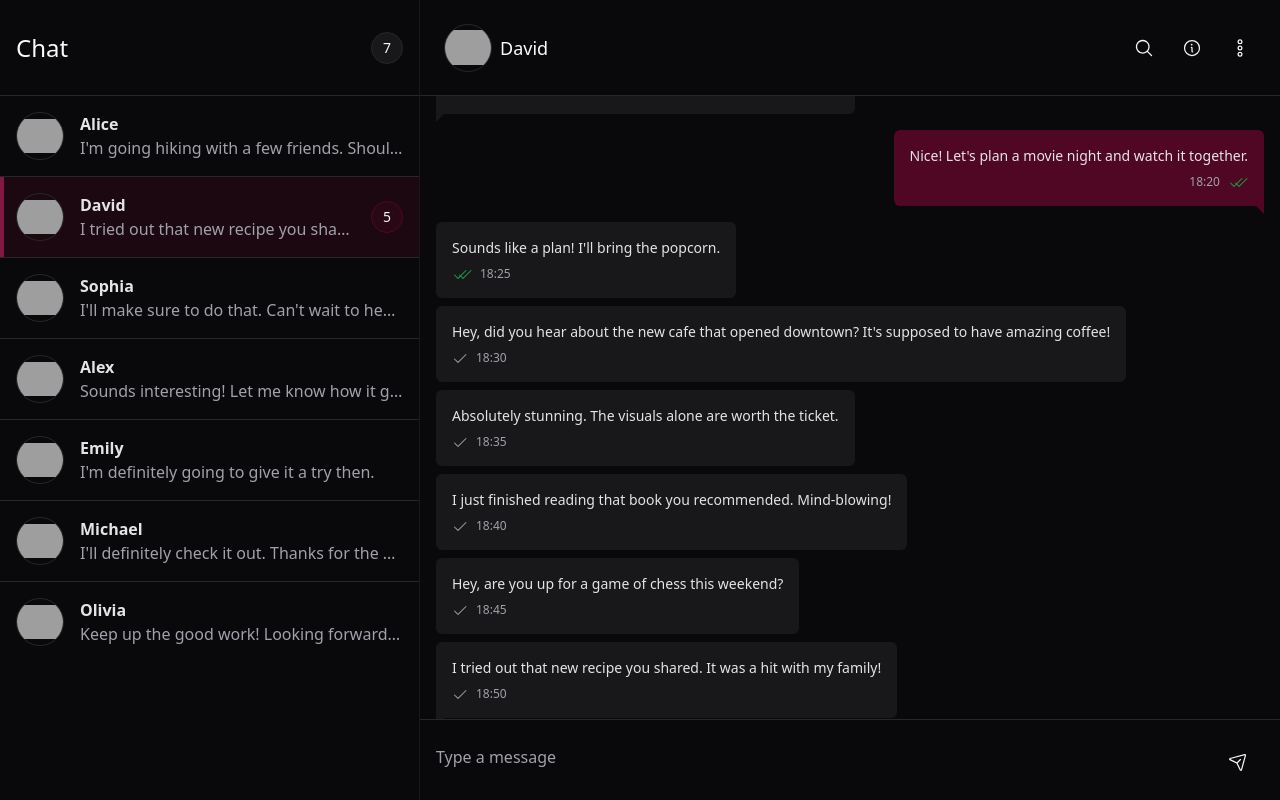
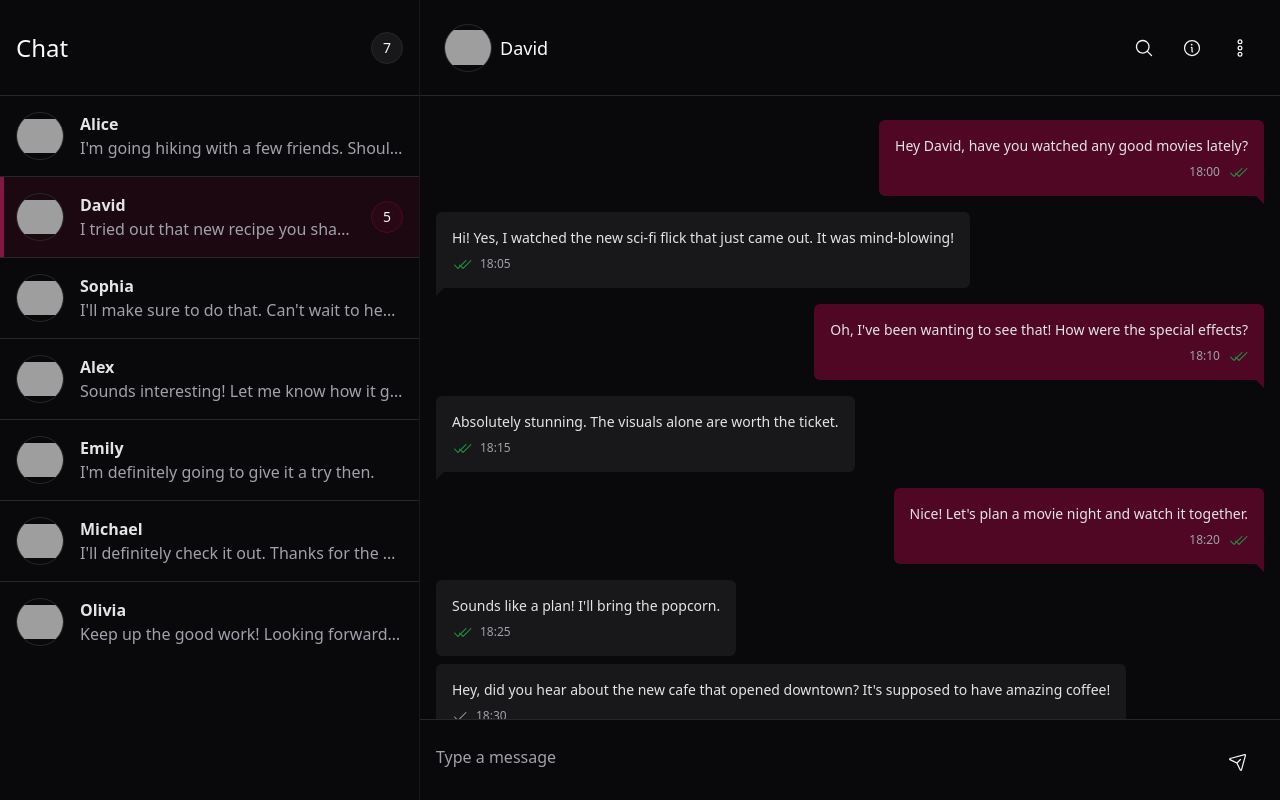
Before and after one commit to gelzinn/livechat, a Next.js app: page /chat in a window 1280 px wide. Both pictures are taken after a click on the item 209 px from the left and 216 px from the top of the page. Built offline with nearby package versions, Linux system fonts and the light colour scheme; grey boxes are pictures that could not be loaded.

Commit message:
fix: add max height on chat content

```diff
--- a/app/components/Chat/ChatContent.tsx
+++ b/app/components/Chat/ChatContent.tsx
@@ -18,6 +18,7 @@ export const ChatContent = ({
   const [messages, setMessages] = useState(chat ? chat.messages : []);
   const [typedMessage, setTypedMessage] = useState("");
 
+  const headerRef = useRef<HTMLHeadElement>(null);
   const bottomOfListRef = useRef<HTMLLIElement>(null);
   const barActionRef = useRef<HTMLDivElement>(null);
   const textareaRef = useRef<HTMLTextAreaElement | null>(null);
@@ -71,10 +72,9 @@ export const ChatContent = ({
   const handleScrollToRecentMessage = () => {
     if (!bottomOfListRef.current) return;
 
-    bottomOfListRef.current.scrollIntoView({
-      behavior: "smooth",
-      block: "end",
-      inline: "nearest"
+    bottomOfListRef.current.scrollTo({
+      top: bottomOfListRef.current.scrollHeight,
+      behavior: "smooth"
     });
   }
 
@@ -99,9 +99,17 @@ export const ChatContent = ({
   }, []);
 
   return (
-    <div className="flex flex-col flex-1 w-full h-screen">
+    <div
+      className="flex flex-col flex-1 w-full h-screen"
+      style={{
+        height: "100dvh"
+      }}
+    >
       {chat && (
-        <header className="flex justify-between items-center text-2xl sm:p-4 px-2 py-4 h-20 sm:h-full max-h-24 border-b border-zinc-800 bg-zinc-950">
+        <header
+          className="flex justify-between items-center text-2xl sm:p-4 px-2 py-4 h-20 sm:h-full max-h-24 border-b border-zinc-800 bg-zinc-950"
+          ref={headerRef}
+        >
           <div className="flex items-center h-full">
             <button
               className="lg:hidden flex items-center justify-center w-8 h-full rounded text-zinc-100 font-medium"
@@ -136,7 +144,12 @@ export const ChatContent = ({
           </div>
         </header>
       )}
-      <main className="flex-1 overflow-y-auto bg-zinc-950">
+      <main
+        className="flex-1 overflow-y-auto bg-zinc-950"
+        style={{
+          maxHeight: barActionRef.current && headerRef.current ? `calc(100dvh - ${barActionRef.current.clientHeight}px - ${headerRef.current.clientHeight}px)` : "100%"
+        }}
+      >
         {chat && messages ? (
           <ul className="flex flex-col p-4">
             {messages.map((message: any, index: number) => {
@@ -192,9 +205,6 @@ export const ChatContent = ({
             <li
               ref={bottomOfListRef}
               className="h-0"
-              style={{
-                marginBottom: barActionRef.current ? barActionRef.current.clientHeight : 0
-              }}
             />
           </ul>
         ) : (
```
